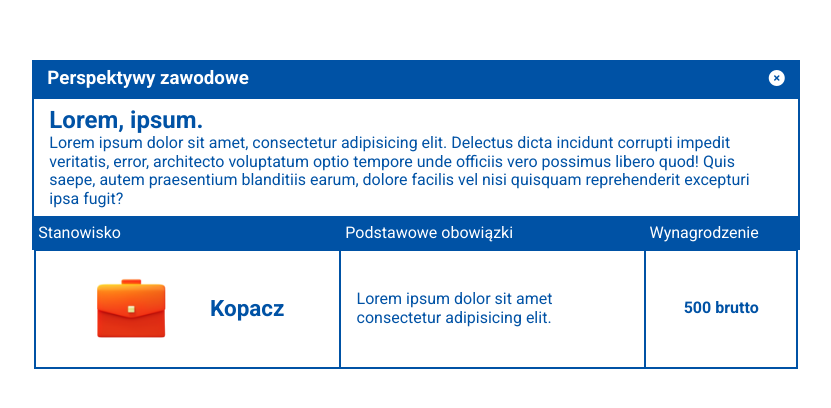
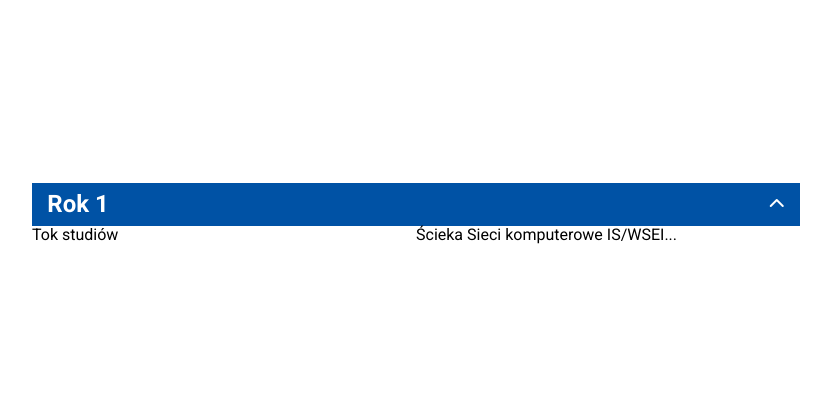
Before and after one commit to Dragroth/unimapper, a plain HTML site: page hy2023static/frontend/static/learning.html in a window 1280 px wide. Shown: the part 186-594 px from the top of the page, without its empty margins (224-1055 px from the left). Drawn offline with nearby package versions, Linux system fonts and the light colour scheme; files whose address does not match are found by name.

Commit message:
Job site stylic updates

```diff
--- a/hy2023static/frontend/static/learning.html
+++ b/hy2023static/frontend/static/learning.html
@@ -18,26 +18,19 @@
 </head>
 <body>
     <section class="popoutContainerHolder">
-        <div class="popoutContainer">
-            <div class="popoutContainerMainHeader">
-                <h3>Perspektywy zawodowe</h3>
-                <button class="popoutContainerMainHeaderButton"><i class="fa-solid fa-circle-xmark"></i></button>
+        <div class="learningGoing">
+            <div class="learningGoingHeader">
+                <h2>Rok 1</h2>
+                <div class="learningArrowbox"><i class="fa-solid fa-chevron-up"></i></div>
             </div>
-            <div class="popoutContainerDescription">
-                <h2>Lorem, ipsum.</h2>
-                <p>Lorem ipsum dolor sit amet, consectetur adipisicing elit. Delectus dicta incidunt corrupti impedit veritatis, error, architecto voluptatum optio tempore unde officiis vero possimus libero quod! Quis saepe, autem praesentium blanditiis earum, dolore facilis vel nisi quisquam reprehenderit excepturi ipsa fugit?</p>
+            <div class="learningGoingContent">
+                <div class="learningContentName">
+                    <p>Tok studiów</p>
+                </div>
+                <div class="learningContentDescription">
+                    <p>Ścieka Sieci komputerowe IS/WSEI...</p>
+                </div>
             </div>
-            <div class="popoutContainerHeader1">Stanowisko</div>
-            <div class="popoutContainerHeader2">Podstawowe obowiązki</div>
-            <div class="popoutContainerHeader3"><p>Wynagrodzenie</p></div>
-        </div>
-        <div class="jobContainer">
-            <div class="jobName">
-                <img src="img/briefcase.png">
-                <p>Kopacz</p>
-            </div>
-            <div class="jobDuties">Lorem ipsum dolor sit amet consectetur adipisicing elit.</div>
-            <div class="jobSalary">500 brutto</div>
         </div>
     </section>
 
@@ -55,141 +48,37 @@
     position: fixed;
     flex-direction: column;
 }
-.popoutContainer {
-    display: grid;
-    grid-template-columns: 1fr 1fr 20%;
-    grid-column-gap: 0px;
-    grid-row-gap: 0px;
+.learningGoing {
     width: 60%;
-}
-.popoutContainerMainHeaderButton {
-    background: none;
-    border: 0;
-    color: white;
-    cursor: pointer;
-}
-.popoutContainerMainHeader {
-    grid-area: 1 / 1 / 2 / 4;
-    display: flex;
-    justify-content: space-between;
-    width: 100%;
-    align-items: center;
-    padding: 0% 2%;
-    background-color: var(--text);
-    color: white;
-    padding: 1% 2%;
-}
-.popoutContainerDescription {
-    grid-area: 2 / 1 / 3 / 4;
-    display: flex;
-    justify-content: flex-start;
-    align-items: flex-start;
-    flex-direction: column;
-    padding: 1% 2%;
-    color: var(--text);
-    border: 2px solid var(--text);
-}
-.popoutContainerHeader1 {
-    grid-area: 3 / 1 / 4 / 2;
-    display: flex;
-    justify-content: flex-start;
-    align-items: center;
-    color: white;
-    background-color: var(--text);
-    padding: 1% 2%;
-}
-.popoutContainerHeader2 {
-    grid-area: 3 / 2 / 4 / 3;
-    display: flex;
-    justify-content: flex-start;
-    align-items: center;
-    color: white;
-    background-color: var(--text);
-    padding: 1% 2%;
-}
-.popoutContainerHeader3 {
-    grid-area: 3 / 3 / 4 / 4;
-    height: 4vh;
-    display: flex;
-    justify-content: flex-start;
-    align-items: center;
-    color: white;
-    background-color: var(--text);
-    padding: 1% 2%;
-}
-.popoutContainerHeader3 img {
-    position: absolute;
-    height: 20px;
-    width: 20px;
-    right: 2%;
-    cursor: pointer;
-}
-.jobContainer {
     display: flex;
     justify-content: center;
     align-items: center;
-    width: 60%;
+    flex-direction: column;
 }
-.jobName, .jobDuties, .jobSalary {
-    min-height: 15vh;
+.learningGoingHeader {
+    width: 100%;
+    background-color: var(--text);
+    padding: 1% 2%;
+    color: white;
     display: flex;
-    justify-content: space-evenly;
+    justify-content: space-between;
     align-items: center;
-    border: 2px solid var(--text);
-    padding: 1% 2%;
-    color: var(--text);
-    margin: -1px -1px;
 }
-.jobName {
-    width: 40%;
-    font-weight: bold;
-    font-size: 2.5ch;
+.learningArrowbox {
+    cursor: pointer;
+
 }
-.jobDuties {
-    width: 40%;
+.learningGoingContent {
+    display: flex;
+    justify-content: center;
+    align-items: center;
+    width: 100%;
 }
-.jobSalary {
-    width: 20%;
-    font-weight: bold;
+.learningContentName {
+    width: 50%;
 }
-.jobName img {
-    height: 10vh;
-}
-@media screen and (max-width: 1050px) {
-    .popoutContainer {
-        width: 90%;
-    }
-    .jobContainer {
-        width: 90%;
-    }
-}
-@media screen and (max-width: 750px) {
-    .popoutContainerHeader2, .jobDuties {
-        display: none;
-    }
-    .jobName, .jobSalary {
-        width: 50%;
-    }
-    .popoutContainer {
-        grid-template-columns: repeat(2, 25%);
-    }
-    .popoutContainerMainHeader {
-        grid-area: 1 / 1 / 2 / 5;;
-    }
-    .popoutContainerDescription {
-        grid-area: 2 / 1 / 3 / 5;;
-    }
-    .popoutContainerHeader1 {
-        grid-area: 3 / 1 / 4 / 3;
-    }
-    .popoutContainerHeader3 {
-        grid-area: 3 / 3 / 4 / 5;
-    }
-@media screen and (max-width: 380px) {
-    .jobName img {
-        display: none;
-    }
-}
+.learningContentDescription  {
+    width: 50%;
 }
 </style>
 </body>
```
Also changed, not shown: hy2023static/frontend/static/job.html (+7 -2 lines), 3 other files.
